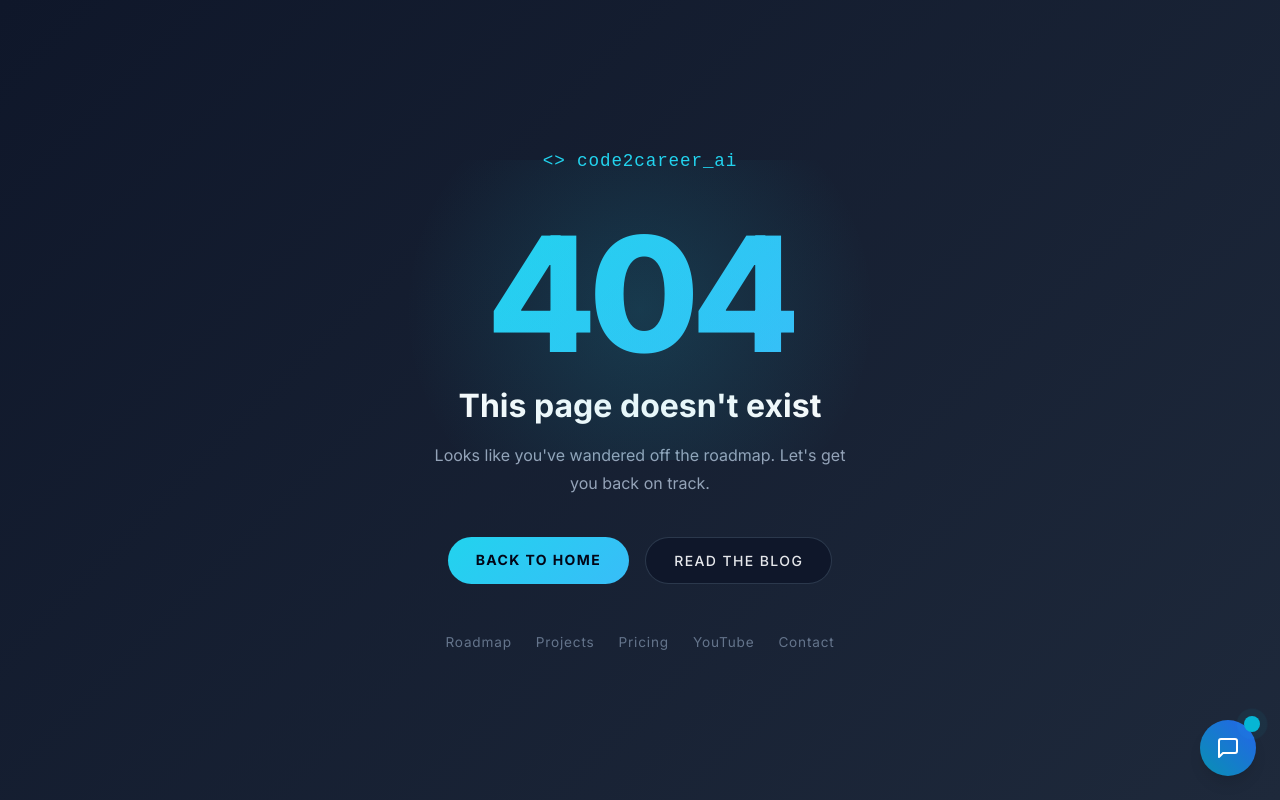
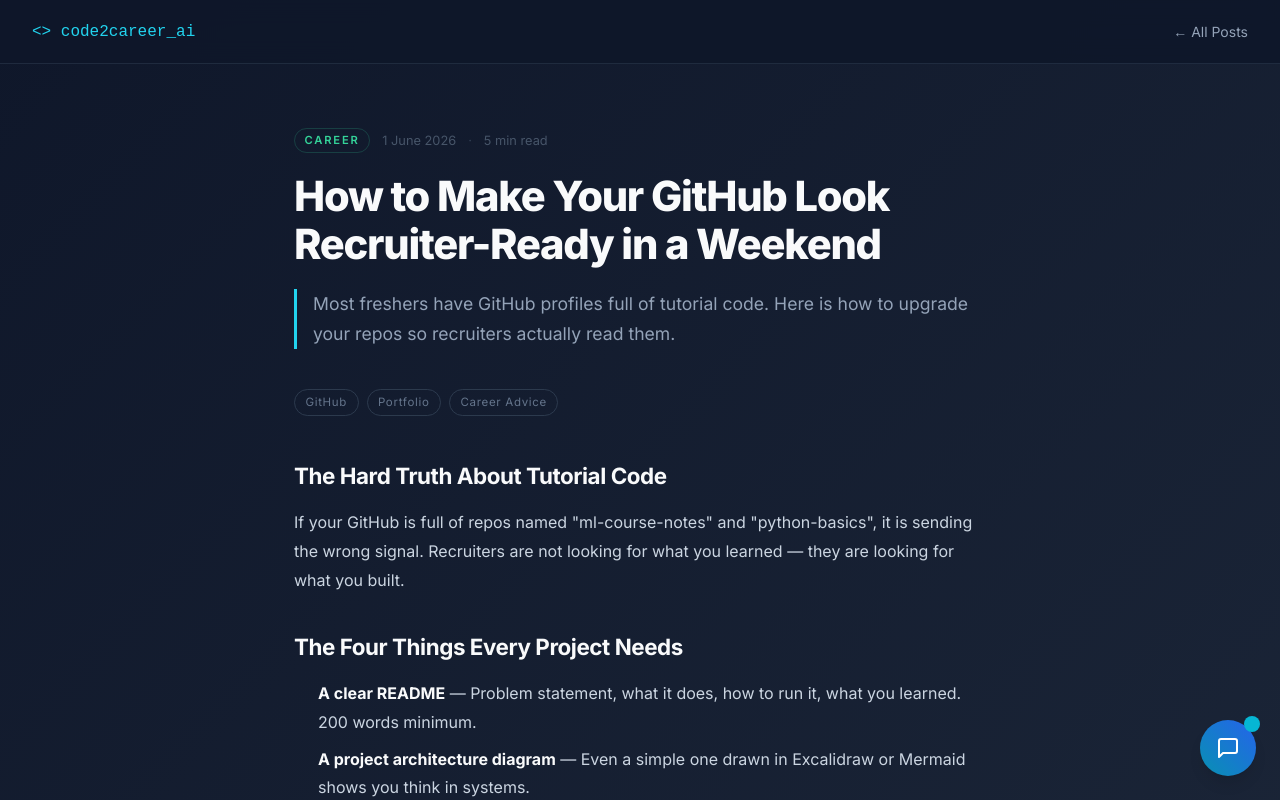
Before and after one commit to RzLetsCode/portfolio, a Next.js app: page /blog/how-to-make-your-github-look-recruiter-ready in a window 1280 px wide. Before the commit this address had no page. Shown: the top 800 px of the page. Built offline with nearby package versions, Linux system fonts and the light colour scheme.

Commit message:
feat: add app/blog/[slug]/page.tsx with JSON-LD, related posts, author section

```diff
--- /dev/null
+++ b/app/blog/[slug]/page.tsx
@@ -0,0 +1,163 @@
+import type { Metadata } from 'next';
+import { notFound } from 'next/navigation';
+import Link from 'next/link';
+import { getBlogPost, getAllSlugs, blogPosts } from '../../../lib/blog-data';
+
+type Props = { params: Promise<{ slug: string }> };
+
+export async function generateStaticParams() {
+  return getAllSlugs().map((slug) => ({ slug }));
+}
+
+export async function generateMetadata({ params }: Props): Promise<Metadata> {
+  const { slug } = await params;
+  const post = getBlogPost(slug);
+  if (!post) return { title: 'Post Not Found' };
+  return {
+    title: `${post.title} | code2career_ai`,
+    description: post.excerpt,
+    alternates: { canonical: `https://code2careerai.com/blog/${slug}` },
+    openGraph: {
+      title: post.title,
+      description: post.excerpt,
+      url: `https://code2careerai.com/blog/${slug}`,
+      type: 'article',
+      publishedTime: post.date,
+    },
+  };
+}
+
+function formatDate(dateStr: string) {
+  return new Date(dateStr).toLocaleDateString('en-IN', { year: 'numeric', month: 'long', day: 'numeric' });
+}
+
+const CATEGORY_COLORS: Record<string, string> = {
+  Roadmap: '#22d3ee',
+  Technical: '#818cf8',
+  Career: '#34d399',
+};
+
+export default async function BlogPostPage({ params }: Props) {
+  const { slug } = await params;
+  const post = getBlogPost(slug);
+  if (!post) notFound();
+
+  const related = blogPosts.filter((p) => p.slug !== slug && p.category === post.category).slice(0, 2);
+
+  const jsonLd = {
+    '@context': 'https://schema.org',
+    '@type': 'BlogPosting',
+    headline: post.title,
+    description: post.excerpt,
+    datePublished: post.date,
+    author: { '@type': 'Organization', name: 'code2career_ai', url: 'https://code2careerai.com' },
+    publisher: { '@type': 'Organization', name: 'code2career_ai', url: 'https://code2careerai.com' },
+    url: `https://code2careerai.com/blog/${slug}`,
+    keywords: post.tags.join(', '),
+  };
+
+  return (
+    <main style={{ minHeight: '100vh', background: 'linear-gradient(135deg, #0f172a 0%, #1e293b 100%)', color: '#f9fafb' }}>
+      <script type="application/ld+json" dangerouslySetInnerHTML={{ __html: JSON.stringify(jsonLd) }} />
+
+      {/* Nav */}
+      <nav style={{ position: 'sticky', top: 0, zIndex: 50, background: 'rgba(15,23,42,0.92)', backdropFilter: 'blur(12px)', borderBottom: '1px solid rgba(51,65,85,0.5)', padding: '0 2rem', height: '64px', display: 'flex', alignItems: 'center', justifyContent: 'space-between' }}>
+        <Link href="/" style={{ color: '#22d3ee', fontFamily: 'monospace', fontSize: '1rem', textDecoration: 'none' }}>
+          &lt;&gt; code2career_ai
+        </Link>
+        <Link href="/blog" style={{ color: '#94a3b8', fontSize: '0.875rem', textDecoration: 'none' }}>
+          &larr; All Posts
+        </Link>
+      </nav>
+
+      <article style={{ maxWidth: '740px', margin: '0 auto', padding: '4rem 1.5rem 6rem' }}>
+
+        {/* Meta row */}
+        <div style={{ display: 'flex', gap: '0.75rem', alignItems: 'center', marginBottom: '1.25rem', flexWrap: 'wrap' }}>
+          <span style={{ fontSize: '0.7rem', letterSpacing: '0.16em', textTransform: 'uppercase', color: CATEGORY_COLORS[post.category] || '#22d3ee', fontWeight: 600, border: `1px solid ${CATEGORY_COLORS[post.category] || '#22d3ee'}33`, borderRadius: '999px', padding: '0.2rem 0.6rem' }}>
+            {post.category}
+          </span>
+          <span style={{ color: '#475569', fontSize: '0.8rem' }}>{formatDate(post.date)}</span>
+          <span style={{ color: '#334155', fontSize: '0.8rem' }}>·</span>
+          <span style={{ color: '#475569', fontSize: '0.8rem' }}>{post.readingTime}</span>
+        </div>
+
+        {/* Title */}
+        <h1 style={{ fontSize: 'clamp(1.75rem, 4vw, 2.6rem)', fontWeight: 800, letterSpacing: '-0.03em', lineHeight: 1.15, marginBottom: '1.25rem', color: '#f9fafb' }}>
+          {post.title}
+        </h1>
+
+        {/* Excerpt */}
+        <p style={{ fontSize: '1.1rem', color: '#94a3b8', lineHeight: 1.7, marginBottom: '2.5rem', borderLeft: '3px solid #22d3ee', paddingLeft: '1rem' }}>
+          {post.excerpt}
+        </p>
+
+        {/* Tags */}
+        <div style={{ display: 'flex', gap: '0.5rem', flexWrap: 'wrap', marginBottom: '2.5rem' }}>
+          {post.tags.map((tag) => (
+            <span key={tag} style={{ fontSize: '0.72rem', padding: '0.25rem 0.65rem', borderRadius: '999px', border: '1px solid rgba(51,65,85,0.8)', color: '#64748b', letterSpacing: '0.06em' }}>
+              {tag}
+            </span>
+          ))}
+        </div>
+
+        {/* Content */}
+        <div
+          style={{
+            fontSize: '1rem',
+            lineHeight: 1.8,
+            color: '#cbd5e1',
+          }}
+          dangerouslySetInnerHTML={{ __html: post.content }}
+        />
+
+        {/* Divider */}
+        <div style={{ borderTop: '1px solid rgba(51,65,85,0.5)', margin: '3rem 0' }} />
+
+        {/* Author */}
+        <div style={{ display: 'flex', alignItems: 'center', gap: '1rem', marginBottom: '3rem' }}>
+          <div style={{ width: '48px', height: '48px', borderRadius: '50%', background: 'linear-gradient(135deg, #22d3ee, #38bdf8)', display: 'flex', alignItems: 'center', justifyContent: 'center', fontSize: '1.2rem', fontWeight: 800, color: '#020617', flexShrink: 0 }}>R</div>
+          <div>
+            <p style={{ fontWeight: 600, color: '#f9fafb', fontSize: '0.9rem', margin: 0 }}>code2career_ai</p>
+            <p style={{ color: '#64748b', fontSize: '0.8rem', margin: 0 }}>AI Career Platform for Freshers &bull; Hinjawadi, Pune</p>
+          </div>
+        </div>
+
+        {/* Related Posts */}
+        {related.length > 0 && (
+          <div>
+            <h2 style={{ fontSize: '0.75rem', letterSpacing: '0.18em', textTransform: 'uppercase', color: '#64748b', marginBottom: '1rem' }}>Related Articles</h2>
+            <div style={{ display: 'flex', flexDirection: 'column', gap: '0.75rem' }}>
+              {related.map((r) => (
+                <Link key={r.slug} href={`/blog/${r.slug}`} style={{ textDecoration: 'none', borderRadius: '12px', border: '1px solid rgba(51,65,85,0.7)', background: 'rgba(15,23,42,0.8)', padding: '1rem 1.25rem', display: 'flex', justifyContent: 'space-between', alignItems: 'center' }}>
+                  <span style={{ fontSize: '0.9rem', color: '#f9fafb', fontWeight: 500 }}>{r.title}</span>
+                  <span style={{ color: '#22d3ee', flexShrink: 0 }}>&rarr;</span>
+                </Link>
+              ))}
+            </div>
+          </div>
+        )}
+
+        {/* CTA */}
+        <div style={{ marginTop: '3.5rem', borderRadius: '20px', border: '1px solid rgba(30,64,175,0.7)', background: 'radial-gradient(circle at top left, rgba(56,189,248,0.12), transparent 60%), rgba(15,23,42,0.97)', padding: '2rem', textAlign: 'center' }}>
+          <h2 style={{ fontSize: '1.2rem', fontWeight: 700, marginBottom: '0.5rem' }}>Want a personalized AI roadmap?</h2>
+          <p style={{ color: '#94a3b8', marginBottom: '1.25rem', fontSize: '0.9rem' }}>Start free. No credit card required.</p>
+          <Link href="/contact?plan=explore" style={{ background: 'linear-gradient(135deg, #22d3ee, #38bdf8)', color: '#020617', fontWeight: 700, padding: '0.7rem 1.75rem', borderRadius: '999px', textDecoration: 'none', fontSize: '0.85rem', letterSpacing: '0.1em', textTransform: 'uppercase' }}>
+            Start Free
+          </Link>
+        </div>
+      </article>
+
+      {/* Blog post content styles */}
+      <style>{`
+        article h2 { font-size: 1.4rem; font-weight: 700; color: #f9fafb; margin: 2rem 0 0.75rem; letter-spacing: -0.02em; }
+        article h3 { font-size: 1.1rem; font-weight: 600; color: #e5e7eb; margin: 1.5rem 0 0.5rem; }
+        article p { margin-bottom: 1.25rem; }
+        article ul, article ol { padding-left: 1.5rem; margin-bottom: 1.25rem; }
+        article li { margin-bottom: 0.5rem; }
+        article a { color: #22d3ee; text-decoration: underline; text-underline-offset: 3px; }
+        article strong { color: #f9fafb; font-weight: 700; }
+      `}</style>
+    </main>
+  );
+}
```
